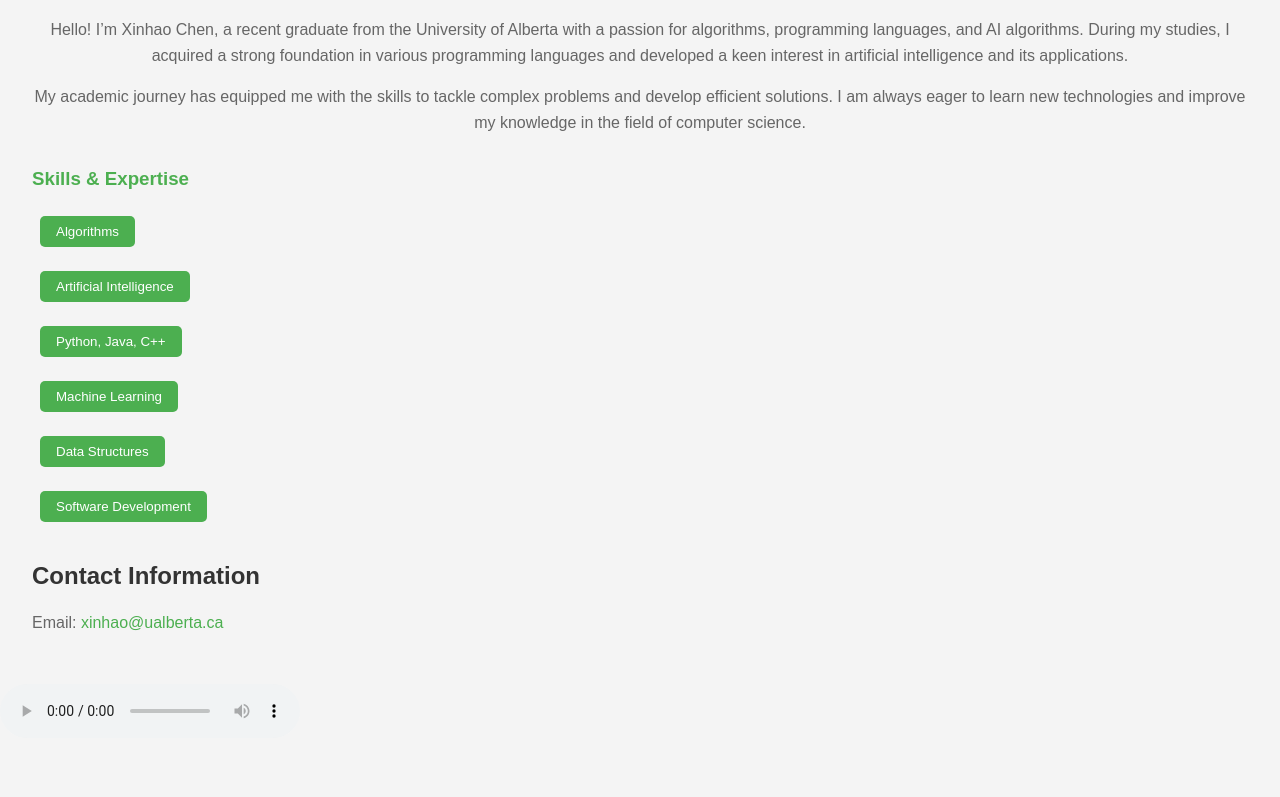
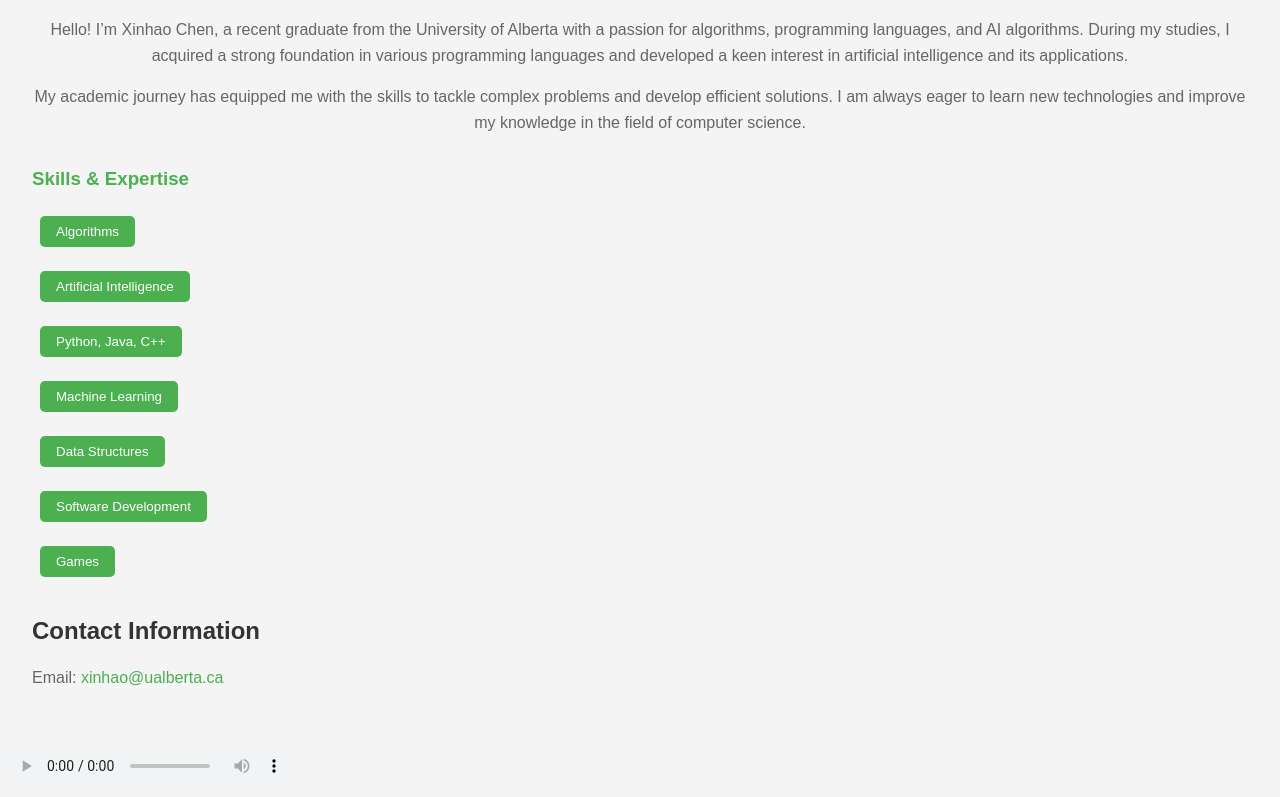
Before and after one commit to vetarnb/Xinhao_Chen, a plain HTML site: page index.html in a window 1280 px wide. Shown: the part 418-1215 px from the top of the page. Before the commit the page ends 1160 px from the top, so only its background shows below. Drawn offline with Linux system fonts and the light colour scheme.

Commit message:
Update index.html

```diff
--- a/index.html
+++ b/index.html
@@ -112,6 +112,7 @@
                     <li><button onclick="window.location.href='machine_learning.html'">Machine Learning</button></li>
                     <li><button onclick="window.location.href='data_structures.html'">Data Structures</button></li>
                     <li><button onclick="window.location.href='software_development.html'">Software Development</button></li>
+                    <li><button onclick="window.location.href='games.html'">Games</button></li>
                 </ul>
             </div>
         </section>
```
